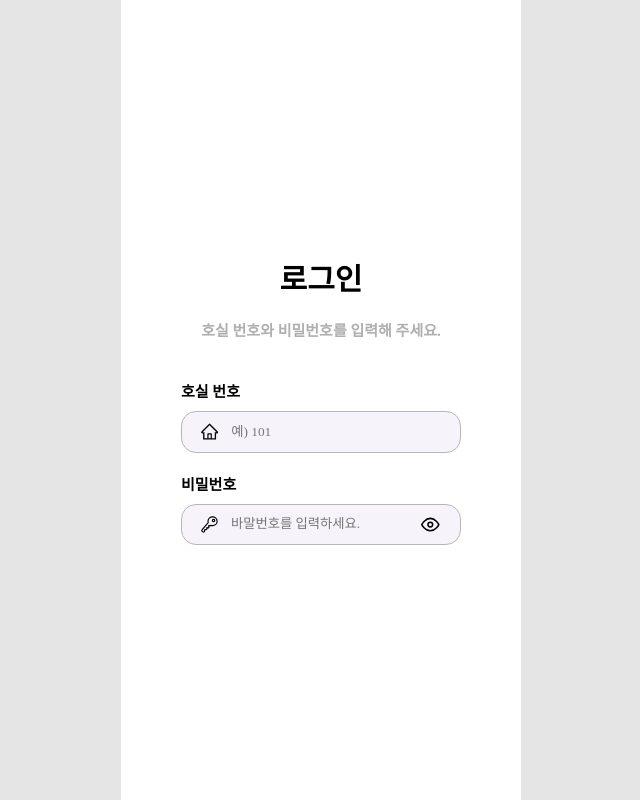
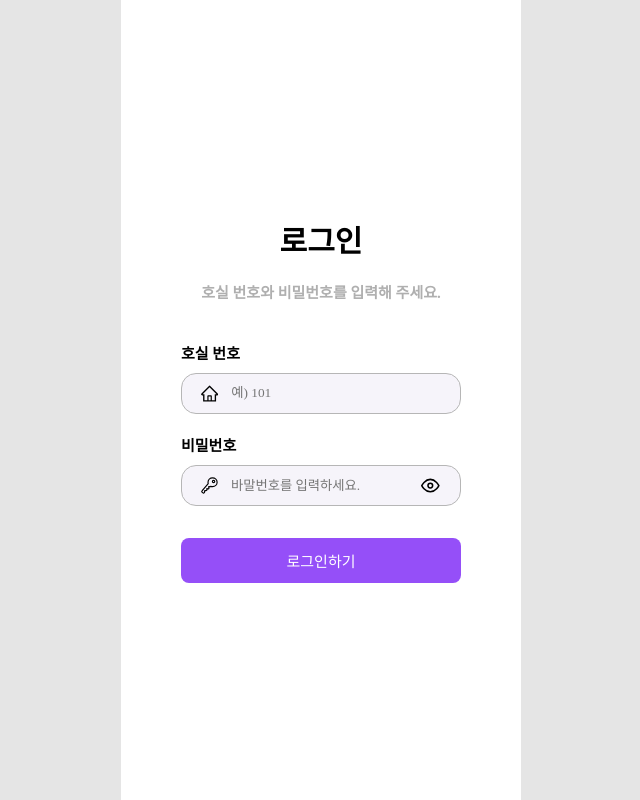
Before and after one commit to 12th-DHC/dhc-fe, a React (Vite) app in the folder apps/user_pwa/: page /login in a window 1280 px wide. Shown: the whole page, without its empty margins (319-959 px from the left). Built offline with nearby package versions, Linux system fonts and the light colour scheme; a web font is replaced by a local one.

Commit message:
feat(user-pwa): 로그인 화면 퍼블리싱 완료

```diff
--- a/apps/user_pwa/dev-dist/sw.js
+++ b/apps/user_pwa/dev-dist/sw.js
@@ -78,7 +78,7 @@ define(['./workbox-7e5eb42b'], (function (workbox) { 'use strict';
    */
   workbox.precacheAndRoute([{
     "url": "index.html",
-    "revision": "0.29qq7dgn028"
+    "revision": "0.2ot9t9ii17"
   }], {});
   workbox.cleanupOutdatedCaches();
   workbox.registerRoute(new workbox.NavigationRoute(workbox.createHandlerBoundToURL("index.html"), {
--- a/apps/user_pwa/src/pages/Login.tsx
+++ b/apps/user_pwa/src/pages/Login.tsx
@@ -4,6 +4,7 @@ import { AutoCenterdBox, FullCenterdBox } from '../styles/Box'
 import { TitleText, TitleDescriptionText } from '../styles/Text'
 import { AiOutlineHome } from "react-icons/ai";
 import { IoKeyOutline } from "react-icons/io5";
+import { Button } from '@repo/ui';
 
 const LoginTitleBoxStyle = {
   gap: '20px',
@@ -11,7 +12,8 @@ const LoginTitleBoxStyle = {
 };
 
 const InputTitleBoxStyle = {
-  gap: '20px'
+  gap: '20px',
+  marginBottom: '8%'
 };
 
 const LoginDexTextStyle = {
@@ -46,10 +48,12 @@ function LoginPage() {
             icon={<IoKeyOutline />}
             width={'70%'}
             isSecret={true}
-            type={'number'}
             value={password}
             setValue={setPassword}
           />
+        </AutoCenterdBox>
+        <AutoCenterdBox>
+          <Button width='70%' fontSize='15px'>로그인하기</Button>
         </AutoCenterdBox>
       </FullCenterdBox>
     </>
--- /dev/null
+++ b/packages/ui/src/components/Button.ts
@@ -0,0 +1,33 @@
+import styled from "@emotion/styled";
+import { mainColor } from "../theme/colors";
+
+interface ButtonProps {
+    width?: string;
+    padding?: string;
+    gap?: string;
+    fontSize?: string;
+}
+
+const Button = styled.button<ButtonProps>`
+    width: ${({ width }) => width ?? "100%"};
+    padding: ${({ padding }) => padding ?? "12px 0"};
+    font-size: ${({ fontSize }) => fontSize ?? "16px"};
+
+    display: flex;
+    align-items: center;
+    justify-content: center;
+
+    background-color: ${mainColor};
+    color: #ffffff;
+
+    border: none;
+    border-radius: 8px;
+    cursor: pointer;
+
+    &:disabled {
+        opacity: 0.5;
+        cursor: not-allowed;
+    }
+`;
+
+export default Button;
--- a/packages/ui/src/index.ts
+++ b/packages/ui/src/index.ts
@@ -1,3 +1,4 @@
 export * from "./theme/colors";
 
 export * from "./components/mobile";
+export { default as Button } from "./components/Button";
```
